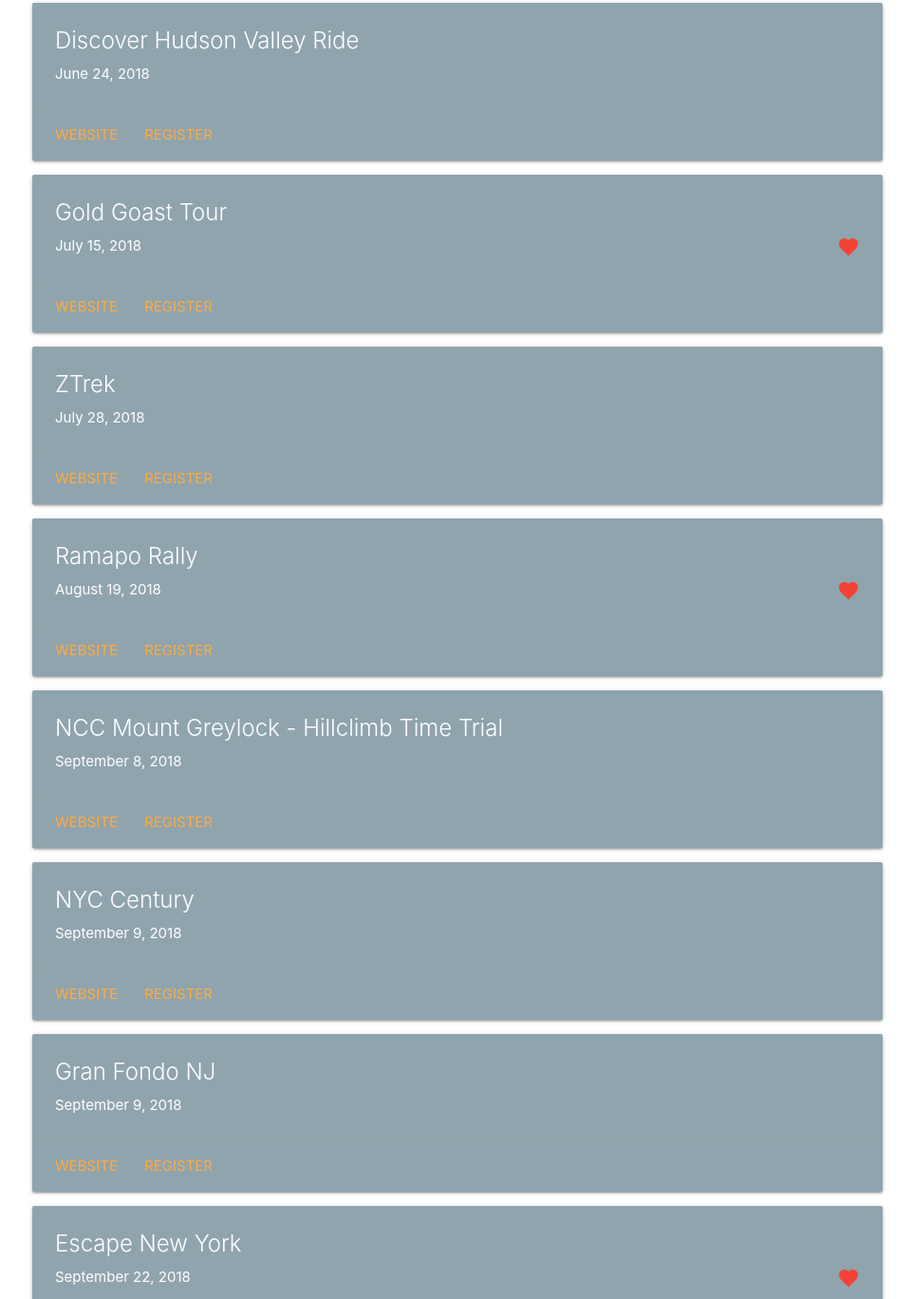
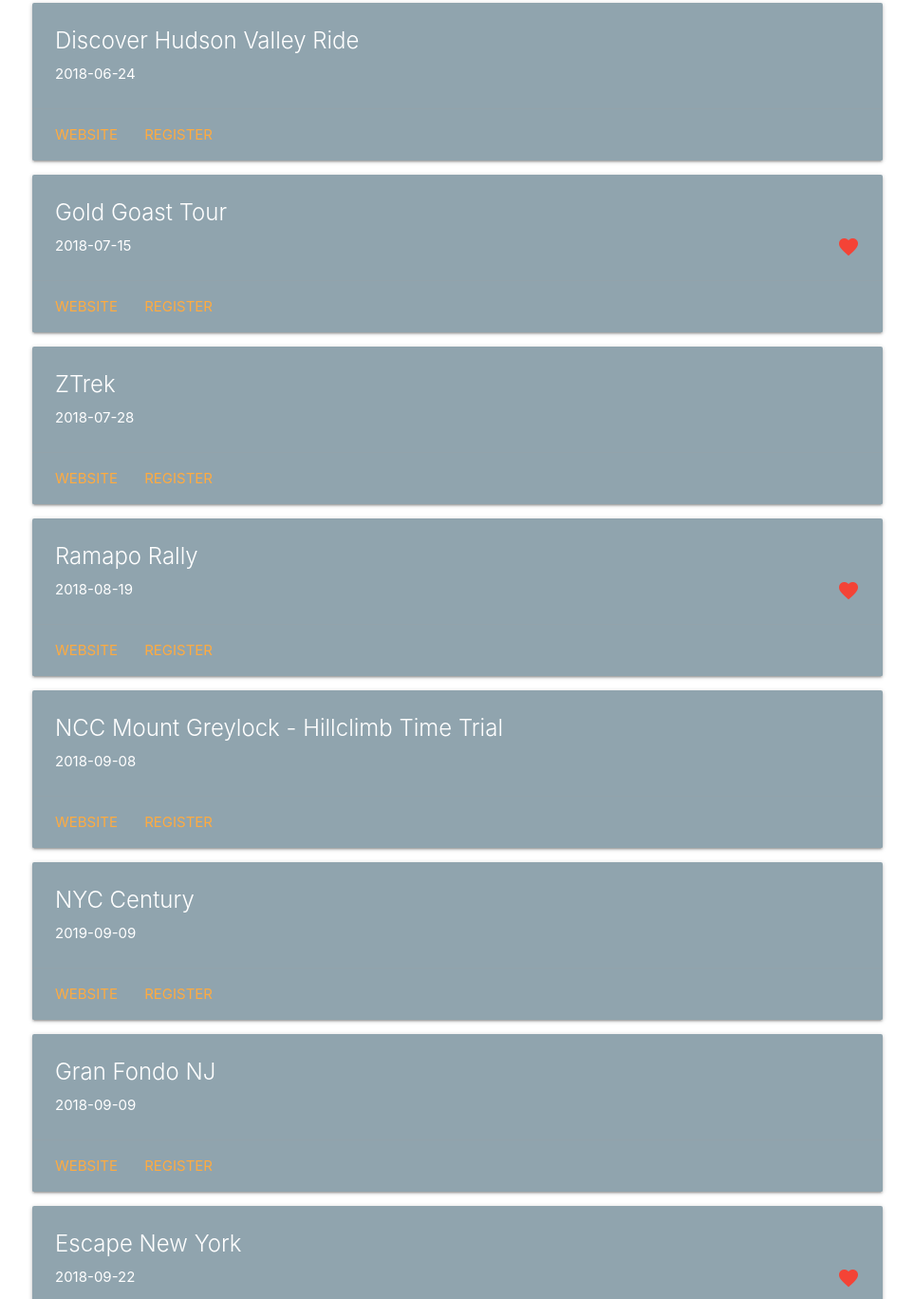
Before and after one commit to zxenlogics/zxenlogics.github.io, a website built with webpack: page src/index.htm in a window 1280 px wide. Shown: the part 693-2061 px from the top of the page at 95% size, without its empty margins (158-1121 px from the left). Built offline with nearby package versions, Linux system fonts and the light colour scheme.

Commit message:
Added dateBuilder utility, changed date formats in events.json

```diff
--- a/src/events.json
+++ b/src/events.json
@@ -2,31 +2,34 @@
     {
         "Id" : "",
         "Name": "Bloomin Metric",
-        "Date": "May 20, 2018",
+        "Date": "2018-05-20",
+        "IsFavorite" : true,
         "Location": {
             "state": "NY",
             "city": "Long Island"
         },
         "WebsiteUrl": "https://www.bloominmetric.com/",
         "RegisterUrl": "https://www.bloominmetric.com/",
-        "IsActive": false
+        "IsActive": false,
+        "Created" : "2018-05-22"
 	},
 	{
         "Id" : "",
         "Name": "Highlands Gran Fondo",
-        "Date": "June 3, 2018",
+        "Date": "2018-06-03",
         "Location": {
             "state": "NJ",
             "city": "Butler"
         },
         "WebsiteUrl": "https://www.granfondonationalseries.com/gran-fondo-highlands/",
         "RegisterUrl": "https://www.bikereg.com/highlands-gfns",
-        "IsActive": true
+        "IsActive": true,
+        "Created" : "2018-05-22"
     },
     {
         "Id" : "",
         "Name": "Nassau to Suffolk (N2S)",
-        "Date": "June 24, 2018",
+        "Date": "2018-06-24",
         "Riders" : 3,
         "TargetMiles" : 66,
         "IsFavorite" : true,
@@ -36,24 +39,26 @@
         },
         "WebsiteUrl": "https://www.n2sbc.org/",
         "RegisterUrl": "https://www.n2sbc.org/",
-        "IsActive": true
+        "IsActive": true,
+        "Created" : "2018-05-22"
     },
     {
         "Id" : "",
         "Name": "Discover Hudson Valley Ride",
-        "Date": "June 24, 2018",
+        "Date": "2018-06-24",
         "Location": {
             "state": "NY",
             "city": "Poughkeepsie"
         },
         "WebsiteUrl": "https://www.bike.nyc/events/discover-hudson-valley-ride/",
         "RegisterUrl": "",
-        "IsActive": true
+        "IsActive": true,
+        "Created" : "2018-05-22"
     },
     {
         "Id" : "",
         "Name": "Gold Goast Tour",
-        "Date": "July 15, 2018",
+        "Date": "2018-07-15",
         "IsFavorite" : true,
         "Location": {
             "state": "NY",
@@ -61,24 +66,26 @@
         },
         "WebsiteUrl": "https://www.hbcli.org/gold_coast_tour",
         "RegisterUrl": "https://www.active.com/greenlawn-ny/cycling/gold-coast-tour-2018",
-        "IsActive": true
+        "IsActive": true,
+        "Created" : "2018-05-22"
 	},
     {
         "Id" : "",
         "Name": "ZTrek",
-        "Date": "July 28, 2018",
+        "Date": "2018-07-28",
         "Location": {
             "state": "NJ",
             "city": "Somerset"
         },
         "WebsiteUrl": "http://www.ztrek.org/?utm_source=active.com&utm_campaign=ztrek-2017&utm_medium=website",
         "RegisterUrl": "https://www.active.com/somerset-nj/cycling/ztrek-one-day-cycling-event-2018?int=19N-DP120-BND10-SD100-DM10-eventsnearyouwidget-pos1",
-        "IsActive": true
+        "IsActive": true,
+        "Created" : "2018-05-22"
 	},
     {
         "Id" : "",
         "Name": "Ramapo Rally",
-        "Date": "August 19, 2018",
+        "Date": "2018-08-19",
         "IsFavorite" : true,
         "Location": {
             "state": "NJ",
@@ -86,48 +93,52 @@
         },
         "WebsiteUrl": "http://ramaporally.btcnj.com/",
         "RegisterUrl": "",
-        "IsActive": true
+        "IsActive": true,
+        "Created" : "2018-05-22"
 	},
 	{
         "Id" : "",
         "Name": "NCC Mount Greylock - Hillclimb Time Trial",
-        "Date": "September 8, 2018",
+        "Date": "2018-09-08",
         "Location": {
             "state": "MA",
             "city": "North Adams"
         },
         "WebsiteUrl": "http://greylocktt.nohobikeclub.org/",
         "RegisterUrl": "",
-        "IsActive": true
+        "IsActive": true,
+        "Created" : "2018-05-22"
 	},
     {
         "Id" : "",
         "Name": "NYC Century",
-        "Date": "September 9, 2018",
+        "Date": "2019-09-09",
         "Location": {
             "state": "NY",
             "city": "NY"
         },
         "WebsiteUrl": "https://biketours.transalt.org/nyccentury",
         "RegisterUrl": "",
-        "IsActive": true
+        "IsActive": true,
+        "Created" : "2018-05-22"
 	},
     {
         "Id" : "",
         "Name": "Gran Fondo NJ",
-        "Date": "September 9, 2018",
+        "Date": " 2018-09-09",
         "Location": {
             "state": "NJ",
             "city": "Morristown"
         },
         "WebsiteUrl": "https://granfondonj.com/",
         "RegisterUrl": "https://www.eventbrite.com/e/gran-fondo-nj-2018-registration-37128814283",
-        "IsActive": true
+        "IsActive": true,
+        "Created" : "2018-05-22"
 	},
     {
         "Id" : "",
         "Name": "Escape New York",
-        "Date": "September 22, 2018",
+        "Date": "2018-09-22",
         "IsFavorite" : true,
         "Location": {
             "state": "NJ",
@@ -135,12 +146,13 @@
         },
         "WebsiteUrl": "https://www.enynycc.org/",
         "RegisterUrl": "",
-        "IsActive": true
+        "IsActive": true,
+        "Created" : "2018-05-22"
 	},
     {
         "Id" : "",
         "Name": "Tour of the Hamptons",
-        "Date": "September 23, 2018",
+        "Date": "2018-09-23",
         "IsFavorite" : true,
         "Location": {
             "state": "NY",
@@ -148,12 +160,13 @@
         },
         "WebsiteUrl": "http://www.massparkbikeclub.org/tour-of-the-hamptons-2018/",
         "RegisterUrl": "",
-        "IsActive": true
+        "IsActive": true,
+        "Created" : "2018-05-22"
 	},
     {
         "Id" : "",
         "Name": "Tour de Bronx",
-        "Date": "October 00, 2018",
+        "Date": "2018-10-00",
         "IsFavorite" : true,
         "Location": {
             "state": "NY",
@@ -161,7 +174,7 @@
         },
         "WebsiteUrl": "http://www.ilovethebronx.com/index.php/happenings/tour-de-bronx",
         "RegisterUrl": "",
-        "IsActive": true
+        "IsActive": true,
+        "Created" : "2018-05-22"
 	}
-
 ]
--- a/src/js/src/utils.js
+++ b/src/js/src/utils.js
@@ -13,10 +13,12 @@ export function onReady(fn) {
     }
 }
 
-
 export function getEvents() {
 	return fetch(appSettings.urls.cyclingEvents)
 		.then(response => {
-			return response.json();
-		});
+            return response.json();
+        })
+        .catch(e => {
+            console.error(`An error occured: ${e}`);
+        });
 }
```
Also changed, not shown: src/index.htm (+0 -47 lines), src/js/src/dateBuilder.js (added, +47 -0 lines).
